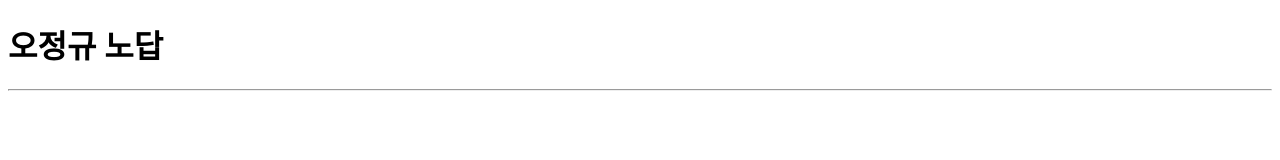
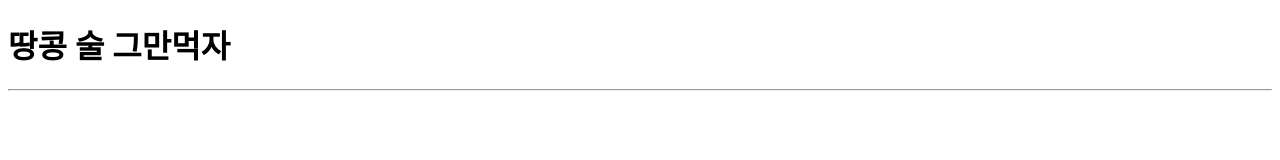
Before and after one commit to zerowater27/web1, a plain HTML site: page index.html in a window 1280 px wide. Drawn offline with Linux system fonts and the light colour scheme.

Commit message:
Update index.html

```diff
--- a/index.html
+++ b/index.html
@@ -4,6 +4,8 @@
   <head>
     <title> 설명</title>
     <meta charset="utf-8">
+  </head>
+  <body>
+  <h1>땅콩 술 그만먹자</h1><hr>
   </body>
-  <body>
-  <h1>오정규 노답</h1><hr>
+</html>
```
